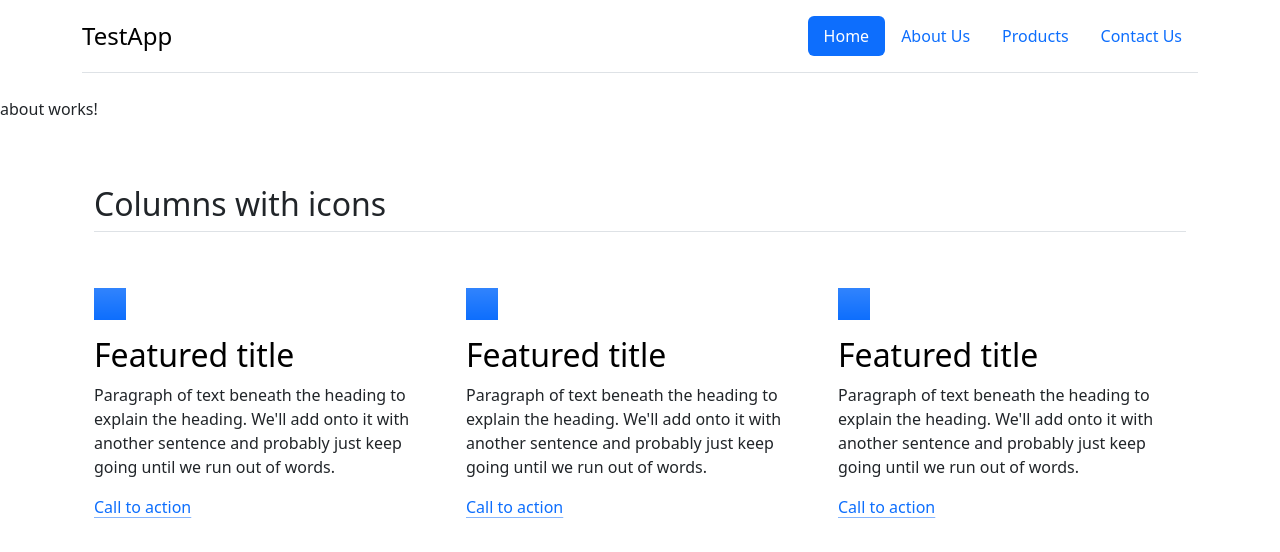
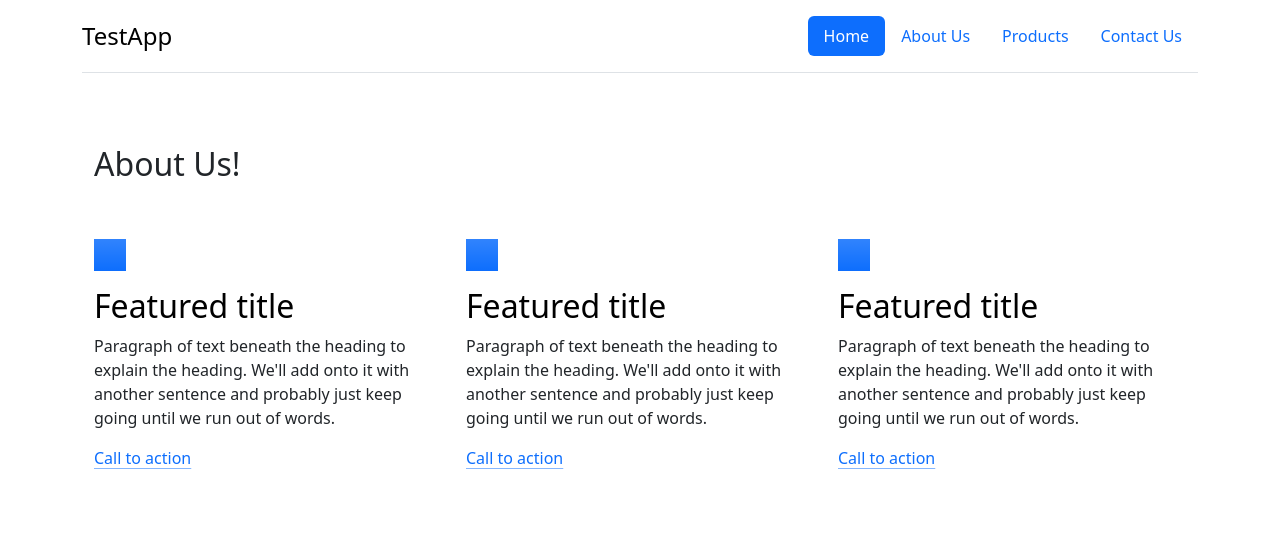
Before and after one commit to jayeshdhage07/testApp, an Angular app: page /about in a window 1280 px wide. Shown: the top 552 px of the page. Built offline with nearby package versions, Linux system fonts and the light colour scheme.

Commit message:
header name changes

```diff
--- a/src/app/about/about.component.html
+++ b/src/app/about/about.component.html
@@ -1,6 +1,7 @@
-<p>about works!</p>
 <div class="container px-4 py-5" id="featured-3">
-    <h2 class="pb-2 border-bottom">Columns with icons</h2>
+  <div class="row`">
+    <div class="col"><h2>About Us!</h2></div>
+  </div>
     <div class="row g-4 py-5 row-cols-1 row-cols-lg-3">
       <div class="feature col">
         <div class="feature-icon d-inline-flex align-items-center justify-content-center text-bg-primary bg-gradient fs-2 mb-3">
--- a/src/app/home/home.component.html
+++ b/src/app/home/home.component.html
@@ -1,6 +1,7 @@
-<p>home works!</p>
 <div class="container px-4 py-5" id="featured-3">
-    <h2 class="pb-2 border-bottom">Columns with icons</h2>
+  <div class="row`">
+    <div class="col"><h2>Products</h2></div>
+  </div>
     <div class="row g-4 py-5 row-cols-1 row-cols-lg-3">
       <div class="feature col">
         <div class="feature-icon d-inline-flex align-items-center justify-content-center text-bg-primary bg-gradient fs-2 mb-3">
```
